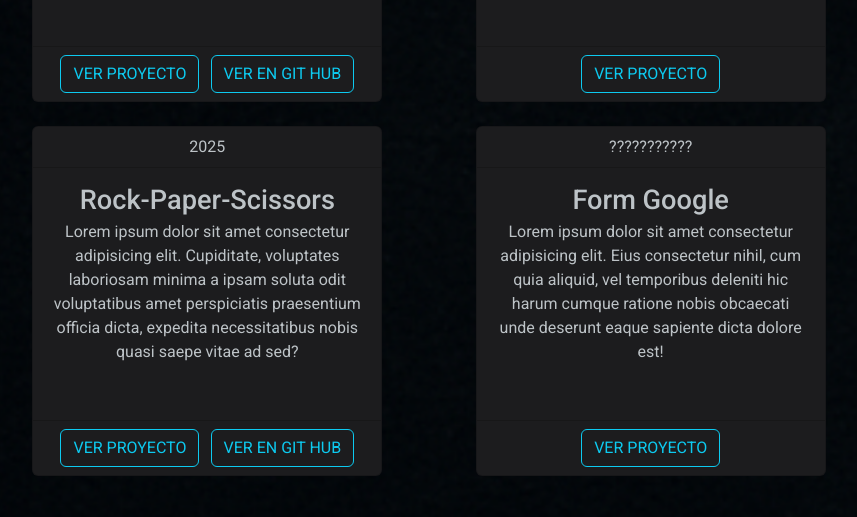
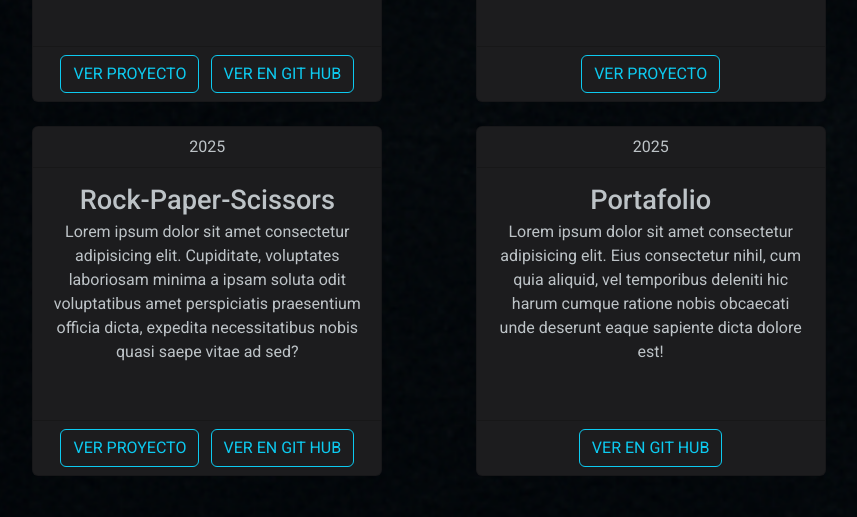
Before and after one commit to Justiniano22/portafolio, a plain HTML site: page index.html in a window 1280 px wide. Shown: the part 2521-3038 px from the top of the page, without its empty margins (211-1068 px from the left). Drawn offline with nearby package versions, Linux system fonts and the light colour scheme; files whose address does not match are found by name.

Commit message:
Modificación card 'Portafolio'

```diff
--- a/index.html
+++ b/index.html
@@ -155,14 +155,14 @@
                             </div>
                             <div class="card fondoTarjetas fondoDinamico tamañoCardProyecto">
                                 <div class="card-header">
-                                    ???????????
+                                    2025
                                 </div>
                                 <div class="card-body">
-                                    <h3 class="mb-1">Form Google</h3>
+                                    <h3 class="mb-1">Portafolio</h3>
                                     <p class="mb-4">Lorem ipsum dolor sit amet consectetur adipisicing elit. Eius consectetur nihil, cum quia aliquid, vel temporibus deleniti hic harum cumque ratione nobis obcaecati unde deserunt eaque sapiente dicta dolore est!</p>
                                 </div>
                                 <div class="card-footer displayCardProyecto">
-                                    <a href="../formGoogle/index.html" target="_blank"> <button  type="button" class="btn btn-outline-info">VER PROYECTO</button></a>
+                                    <a href="https://github.com/Justiniano22/portafolio" target="_blank"> <button  type="button" class="btn btn-outline-info">VER EN GIT HUB</button></a>
                                 </div>
                             </div>
                         </div>
```
